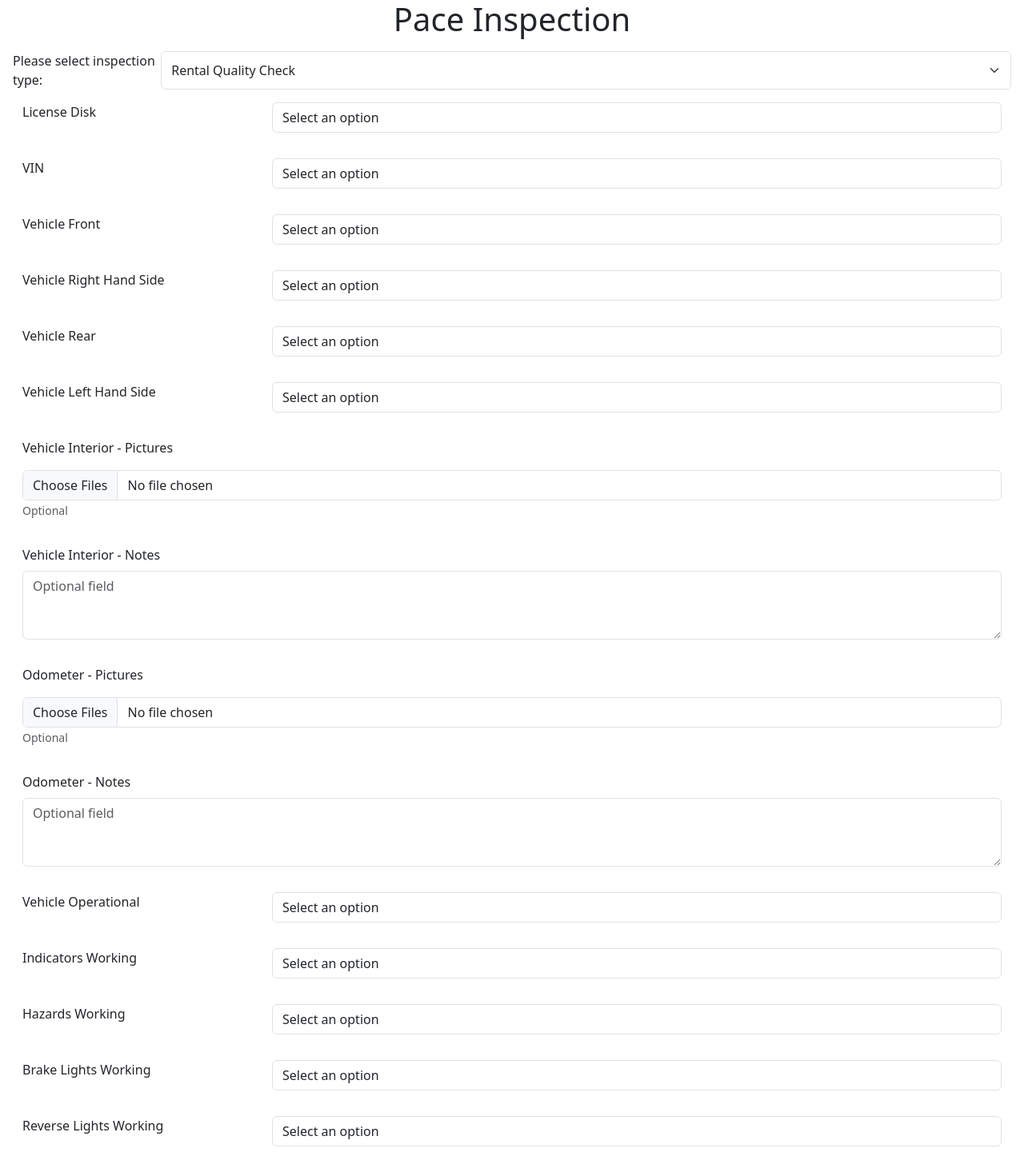
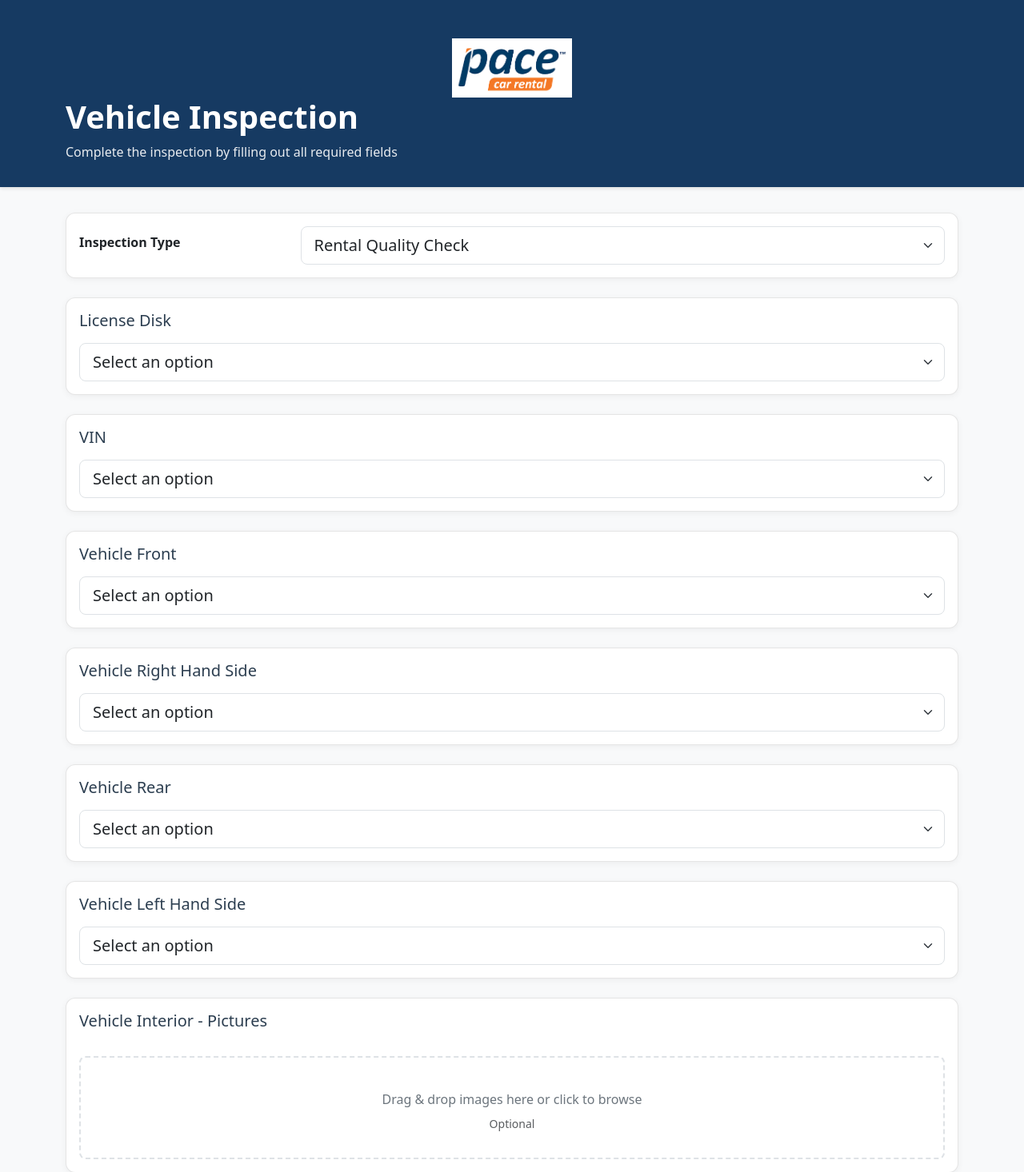
Before and after one commit to nashe95/dynamic-inspection-ui, an Angular app: page /inspection in a window 1280 px wide. Shown: the top 1466 px of the page at 80% size. Built offline with nearby package versions, Linux system fonts and the light colour scheme.

Commit message:
updated styling and added a logo

```diff
--- a/src/app/modules/inspection/inspection.component.html
+++ b/src/app/modules/inspection/inspection.component.html
@@ -1,35 +1,66 @@
 <ng-container>
-  <h1 class="text-center">Pace Inspection</h1>
+  <div class="inspection-container">
+    <!-- Header Section -->
+    <header class="inspection-header">
+      <a class="container d-flex justify-content-center" href="https://www.pacecarrental.co.za/">
+        <img src="pace-logo.png" alt="Pace Logo" class="img-fluid mt-3" style="width: 150px">
+      </a>
+      <div class="container">
+        <h1 class="inspection-title">Vehicle Inspection</h1>
+        <p class="inspection-subtitle">Complete the inspection by filling out all required fields</p>
+      </div>
+    </header>
 
-  <div class="d-flex m-3">
-    <label for="inspection-id">Please select inspection type: </label>
-    <select id="inspection-id" class="form-select" [formControl]="inspectionTypeControl">
+    <!-- Main Content -->
+    <main class="inspection-main">
+      <div class="container">
+        <!-- Inspection Type Selector -->
+        <div class="card mb-4">
+          <div class="card-body">
+            <div class="row align-items-center">
+              <div class="col-md-3">
+                <label for="inspection-id" class="form-label fw-bold">Inspection Type</label>
+              </div>
+              <div class="col-md-9">
+                <select id="inspection-id" class="form-select form-select-lg" [formControl]="inspectionTypeControl">
                   @for (inspectionType of inspectionTypes$ | async; track inspectionType.id) {
                     <option [value]="inspectionType.id">{{ inspectionType.name }}</option>
                   }
                 </select>
               </div>
+            </div>
+          </div>
+        </div>
 
-  <div [formGroup]="inspectionForm">
+        <!-- Inspection Form -->
+        <form [formGroup]="inspectionForm" class="inspection-form">
           @for (field of formFields; track field.id) {
             @if (shouldShowField(field)) {
-        <div class="form-group d-flex m-3 row">
-          <label [for]="field.id" class="form-label col-3">
+              <div class="card mb-4" [class.border-primary]="isFieldInvalid(field)">
+                <div class="card-body">
+                  <!-- Field Header -->
+                  <div class="d-flex justify-content-between align-items-center mb-3">
+                    <h5 class="card-title mb-0 d-flex align-items-center">
+                      @if (field.required) {
+                        <span class="text-danger me-2">*</span>
+                      }
                       {{ field.name }}
-            @if (field.required) {
-              <span class="text-danger">*</span>
+                    </h5>
+                    @if (isFieldInvalid(field)) {
+                      <span class="badge bg-danger">Required</span>
                     }
-          </label>
+                  </div>
 
                   <!-- Condition Field -->
                   @if (field.type === 'condition') {
-            <div class="mb-3 col">
+                    <div class="form-group">
                       <select
-                class="form-control"
+                        class="form-select form-select-lg"
                         [id]="field.id"
                         [formControlName]="field.id"
-                [class.is-invalid]="isFieldInvalid(field)">
-                <option value="" disabled>Select an option</option>
+                        [class.is-invalid]="isFieldInvalid(field)"
+                      >
+                        <option value="" disabled selected>Select an option</option>
                         @for (option of field.condition_options; track option.label) {
                           <option [value]="option.severity_level">
                             {{ option.label }}
@@ -37,8 +68,8 @@
                         }
                       </select>
                       @if (isFieldInvalid(field)) {
-                <div class="invalid-feedback">
-                  This field is required
+                        <div class="invalid-feedback d-block">
+                          Please select an option
                         </div>
                       }
                     </div>
@@ -46,16 +77,34 @@
 
                   <!-- Pictures Field -->
                   @if (field.type === 'pictures') {
-            <div class="mb-3">
-              <div class="d-flex flex-wrap gap-2 mb-2">
+                    <div class="pictures-upload">
+                      <div class="d-flex flex-wrap gap-3 mb-3">
                         @for (img of getFieldValue(field) || []; track img.id; let i = $index) {
-                  <div class="position-relative">
-                    <img [src]="img.preview" class="img-thumbnail" style="width: 100px; height: 100px;">
-                    <button type="button" class="btn-close position-absolute top-0 end-0"
-                            (click)="removeImage(field.id, i)"></button>
+                          <div class="position-relative image-thumbnail">
+                            <img [src]="img.preview" class="img-fluid rounded" alt="Upload preview">
+                            <button
+                              type="button"
+                              class="btn btn-sm btn-danger position-absolute top-0 end-0 m-1 rounded-circle"
+                              (click)="removeImage(field.id, i)"
+                              title="Remove image"
+                            >
+                              <i class="bi bi-x"></i>
+                            </button>
                           </div>
                         }
                       </div>
+
+                      <div class="upload-area" [class.has-files]="(getFieldValue(field) || []).length > 0">
+                        <label [for]="field.id + '_file'" class="upload-label">
+                          <i class="bi bi-cloud-arrow-up fs-1 mb-2"></i>
+                          <div>Drag & drop images here or click to browse</div>
+                          <div class="text-muted small mt-2">
+                            {{ field.required ? 'Required' : 'Optional' }}
+                            @if (field.maxPictures! > 1) {
+                              - Max {{ field.maxPictures }} images
+                            }
+                          </div>
+                        </label>
                         <input
                           type="file"
                           [id]="field.id + '_file'"
@@ -63,44 +112,57 @@
                           multiple
                           [disabled]="(getFieldValue(field) || []).length >= field.maxPictures!"
                           (change)="onFileSelected($event, field.id)"
-                class="form-control"
-                [class.is-invalid]="isFieldInvalid(field)">
-              <small class="form-text text-muted">
-                {{ field.required ? 'Required' : 'Optional' }}
-                @if (field.maxPictures! > 1) {
-                  <span>- Max {{ field.maxPictures }} images</span>
-                }
-              </small>
-              @if (isFieldInvalid(field)) {
-                <div class="invalid-feedback">
-                  This field is required
+                          class="d-none"
+                        >
                       </div>
-              }
                     </div>
                   }
 
                   <!-- Notes Field -->
                   @if (field.type === 'notes') {
-            <div class="mb-3">
+                    <div class="form-group">
+                      <div class="form-floating">
                       <textarea
                         class="form-control"
                         [id]="field.id"
                         [formControlName]="field.id"
-              rows="3"
                         [class.is-invalid]="isFieldInvalid(field)"
-              [placeholder]="field.required ? 'Required field' : 'Optional field'">
-            </textarea>
+                        [placeholder]="field.name"
+                        style="height: 100px"
+                      ></textarea>
+                        <label [for]="field.id">
+                          {{ field.required ? 'Required field' : 'Optional notes' }}
+                        </label>
                         @if (isFieldInvalid(field)) {
-              <div class="invalid-feedback">
-                This field is required
+                          <div class="invalid-feedback d-block">
+                            Please provide {{ field.name.toLowerCase() }}
                           </div>
                         }
                       </div>
+                    </div>
                   }
-
+                </div>
               </div>
             }
           }
+        </form>
       </div>
+    </main>
 
+    <!-- Footer with Submit Button -->
+    <footer class="inspection-footer">
+      <div class="container">
+        <div class="d-flex justify-content-between align-items-center">
+          <div>
+            <span class="text-muted">All fields marked with</span>
+            <span class="text-danger mx-1">*</span>
+            <span class="text-muted">are required</span>
+          </div>
+          <button class="btn btn-primary btn-lg" (click)="onSubmit()">
+            <i class="bi bi-check-circle me-2"></i>Submit Inspection
+          </button>
+        </div>
+      </div>
+    </footer>
+  </div>
 </ng-container>
--- a/src/app/modules/inspection/inspection.component.scss
+++ b/src/app/modules/inspection/inspection.component.scss
@@ -0,0 +1,123 @@
+/* inspection.component.scss */
+.inspection-container {
+  display: flex;
+  flex-direction: column;
+  min-height: 100vh;
+  background-color: #f8f9fa;
+}
+
+.inspection-header {
+  background-color: #163a62;
+  color: white;
+  padding: 2rem 0;
+  margin-bottom: 2rem;
+  box-shadow: 0 2px 4px rgba(0, 0, 0, 0.1);
+
+  .inspection-title {
+    font-weight: 600;
+    margin: 0;
+  }
+
+  .inspection-subtitle {
+    opacity: 0.9;
+    margin: 0.5rem 0 0;
+  }
+}
+
+.inspection-main {
+  flex: 1;
+  padding-bottom: 2rem;
+}
+
+.card {
+  border: 1px solid rgba(0, 0, 0, 0.1);
+  border-radius: 0.75rem;
+  box-shadow: 0 2px 8px rgba(0, 0, 0, 0.05);
+  transition: all 0.3s ease;
+
+  &:hover {
+    box-shadow: 0 4px 12px rgba(0, 0, 0, 0.1);
+  }
+
+  .card-title {
+    font-weight: 500;
+    color: #2c3e50;
+  }
+}
+
+.upload-area {
+  border: 2px dashed #dee2e6;
+  border-radius: 0.5rem;
+  padding: 2rem;
+  text-align: center;
+  cursor: pointer;
+  transition: all 0.3s ease;
+
+  &.has-files {
+    border-color: #163a62;
+    background-color: rgba(13, 110, 253, 0.05);
+  }
+
+  &:hover {
+    border-color: #163a62;
+    background-color: rgba(13, 110, 253, 0.05);
+  }
+
+  .upload-label {
+    cursor: pointer;
+    display: flex;
+    flex-direction: column;
+    align-items: center;
+    color: #6c757d;
+  }
+}
+
+.image-thumbnail {
+  position: relative;
+  width: 120px;
+  height: 120px;
+  overflow: hidden;
+  border-radius: 0.5rem;
+  box-shadow: 0 2px 4px rgba(0, 0, 0, 0.1);
+
+  img {
+    width: 100%;
+    height: 100%;
+    object-fit: cover;
+  }
+
+  .btn {
+    width: 24px;
+    height: 24px;
+    padding: 0;
+    display: flex;
+    align-items: center;
+    justify-content: center;
+  }
+}
+
+.inspection-footer {
+  background-color: white;
+  padding: 1.5rem 0;
+  border-top: 1px solid #dee2e6;
+  margin-top: auto;
+
+  .btn {
+    min-width: 200px;
+  }
+}
+
+/* Responsive adjustments */
+@media (max-width: 768px) {
+  .inspection-header {
+    padding: 1.5rem 0;
+  }
+
+  .inspection-footer {
+    .d-flex {
+      flex-direction: column;
+      gap: 1rem;
+      text-align: center;
+    }
+  }
+}
--- a/src/app/modules/inspection/inspection.component.ts
+++ b/src/app/modules/inspection/inspection.component.ts
@@ -108,6 +108,12 @@
     this.inspectionForm.patchValue({
       [fieldId]: currentImages
     });
+  }
+
+  public onSubmit() {
+    if (this.inspectionForm.valid) {//@TODO: send to API
+      console.log(this.inspectionForm.value);
+    }
   }
 
   private requestInspectionDataObservable(path: string): Observable<Line[]> { //TODO: to be refactored to a URL (-_-)
```
Also changed, not shown: public/pace-logo.png (added). Lines whose indentation alone changed are shown as unchanged.
